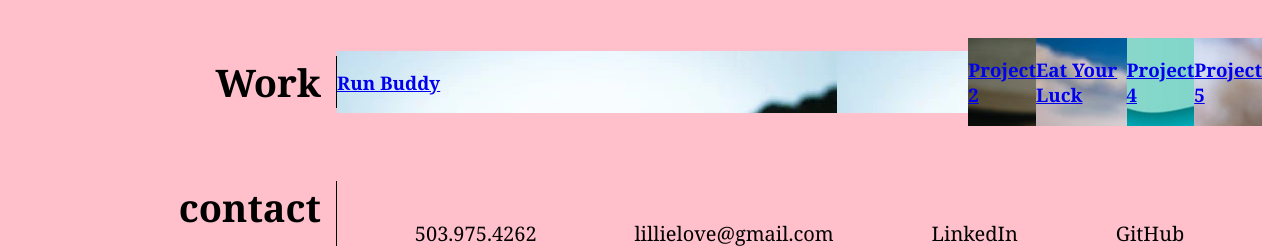
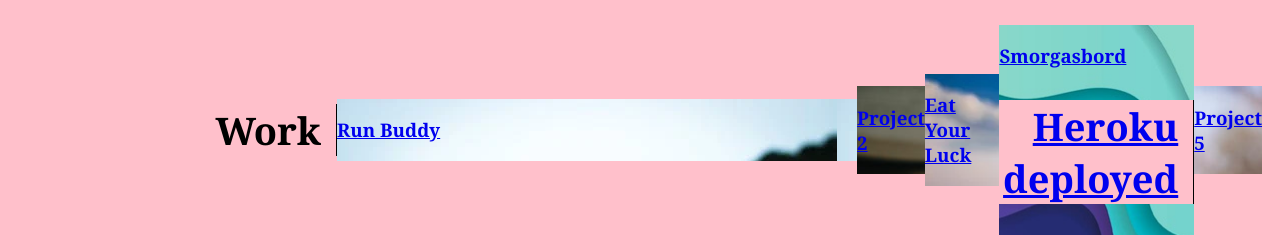
Before and after one commit to lillielovatt/my-portfolio, a plain HTML site: page index.html in a window 1280 px wide. Shown: the part 706-952 px from the top of the page. Drawn offline with Linux system fonts and the light colour scheme.

```diff
--- a/index.html
+++ b/index.html
@@ -64,8 +64,10 @@
                 <h3>Eat Your Luck</h3>
             </a>
             <!-- project 4 -->
-            <a href="#" class="single-project project4">
-                <h3>Project 4</h3>
+            <a href="https://github.com/LDagnese/smorgasbord" class="single-project project4">
+                <h3>Smorgasbord</h3>
+                <h2 href="https://sleepy-headland-09400.herokuapp.com/">Heroku deployed</h2>
+            </a>
             <!-- project 5 -->
             <a href="#" class="single-project project5">
                 <h3>Project 5</h3>
```
